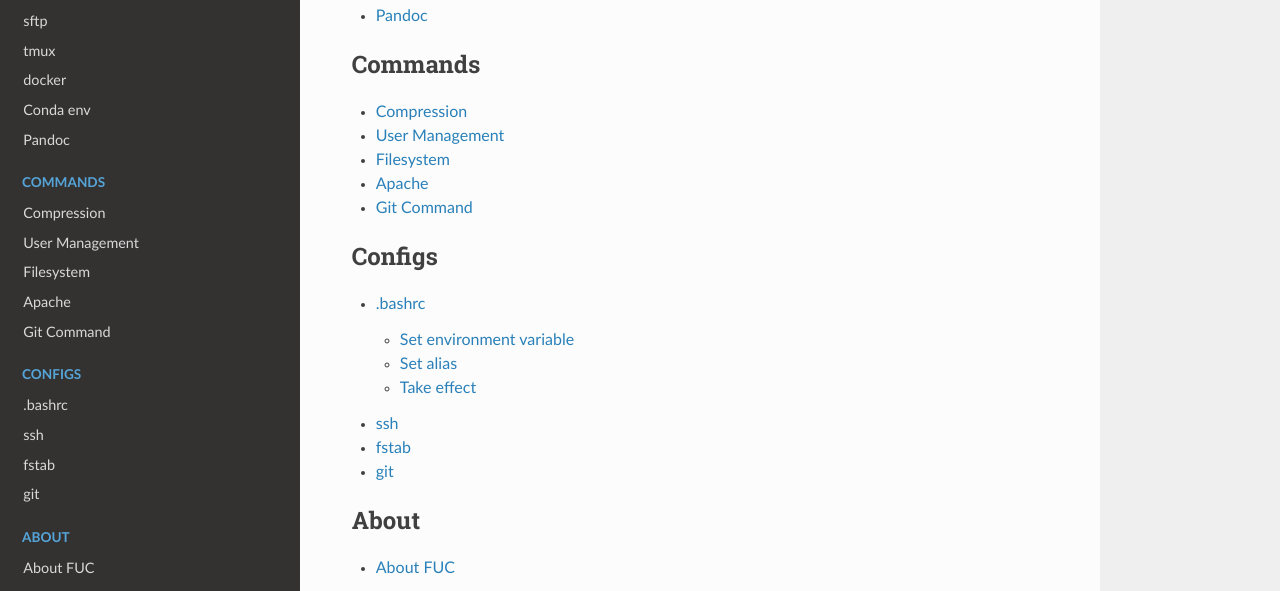
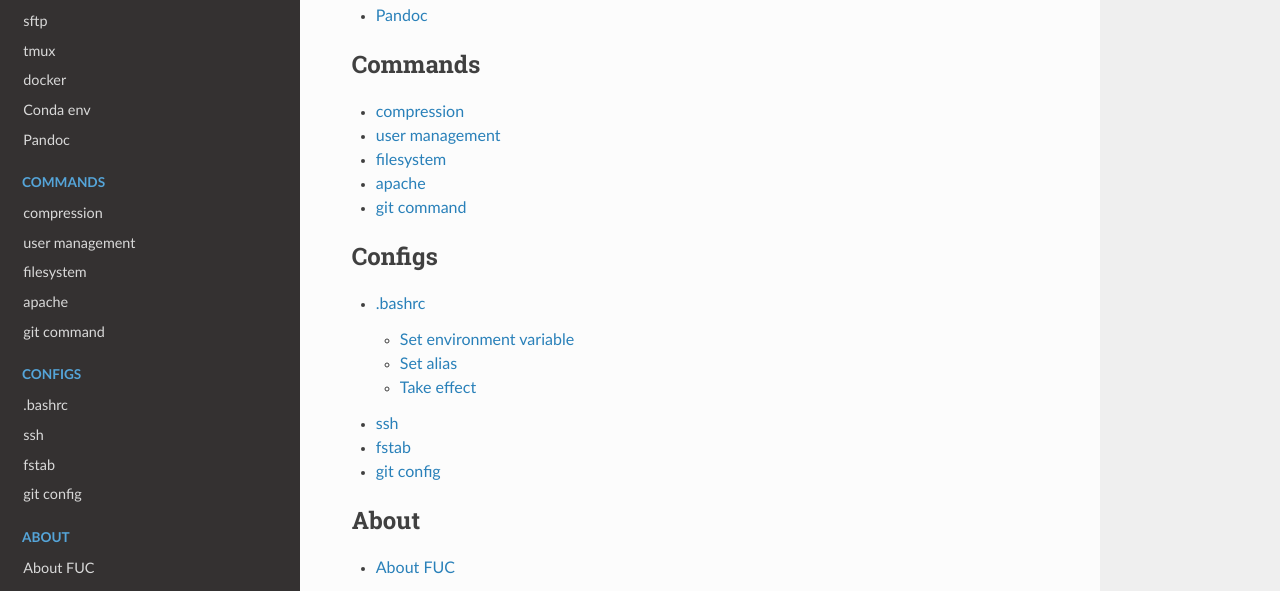
Before and after one commit to PingjunChen/FUC, a Sphinx documentation site: the page built from docs/index.rst, in a window 1280 px wide and 900 px high, scrolled down 576 px. Shown: the part 156-747 px from the top of the window. Built offline with Sphinx 7.4.7 and the Read the Docs theme 2.0.0, drawn with Linux system fonts in a browser that asks for light colours.

Commit message:
update the filezie

```diff
--- a/docs/apache.rst
+++ b/docs/apache.rst
@@ -1,2 +1,2 @@
-Apache
+apache
 ========
--- a/docs/compression.rst
+++ b/docs/compression.rst
@@ -1,2 +1,2 @@
-Compression
+compression
 ========
--- a/docs/filesystem.rst
+++ b/docs/filesystem.rst
@@ -1,2 +1,2 @@
-Filesystem
+filesystem
 ========
--- a/docs/git.rst
+++ /dev/null
@@ -1,2 +0,0 @@
-git
-========
--- /dev/null
+++ b/docs/gitcfg.rst
@@ -0,0 +1,2 @@
+git config
+========
--- a/docs/gitcmd.rst
+++ b/docs/gitcmd.rst
@@ -1,2 +1,2 @@
-Git Command
+git command
 ========
--- a/docs/index.rst
+++ b/docs/index.rst
@@ -44,7 +44,7 @@ The documentation for `FUC <https://github.com/PingjunChen/FUC>`_ is mainly orga
   bashrc
   ssh
   fstab
-  git
+  gitcfg
 
 
 .. _about-docs:
--- a/docs/usermanagement.rst
+++ b/docs/usermanagement.rst
@@ -1,2 +1,2 @@
-User Management
+user management
 ========
```
